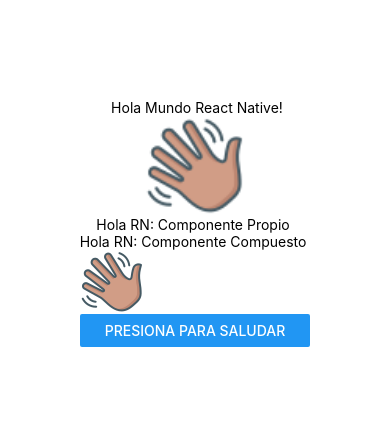
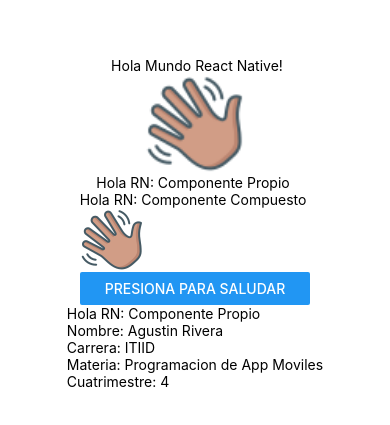
Before and after one commit to Agussgustt/DAM223, a React Native app in the folder miApp/: screen / in a window 390 px wide. Shown: the part 199-624 px from the top of the page. Built offline with nearby package versions, Linux system fonts and the light colour scheme.

Commit message:
prac6 trabajo de tarea

```diff
--- a/miApp/App.js
+++ b/miApp/App.js
@@ -3,6 +3,7 @@ import { StatusBar } from 'expo-status-bar';
 import { StyleSheet, Text, View, Image } from 'react-native';
 import { Saludo } from './components/Saludo';
 import { Saludo2 } from './components/Saludo2';
+import { Perfil } from './components/Perfil';
 
 /* 2- ZONA DE COMPONENTE PRINCIPAL (COMPONENTES O SCREENS) */
 export default function App() {
@@ -15,6 +16,7 @@ export default function App() {
       />
       <Saludo/>
       <Saludo2/>
+      <Perfil/>
       <StatusBar style="auto" />
     </View>
   );
--- /dev/null
+++ b/miApp/components/Perfil.js
@@ -0,0 +1,13 @@
+import { Text, View} from 'react-native';
+
+export const Perfil = () => {
+  return (
+    <View>
+        <Text>Hola RN: Componente Propio </Text>
+        <Text>Nombre: Agustin Rivera </Text>
+        <Text>Carrera: ITIID </Text>
+        <Text>Materia: Programacion de App Moviles</Text>
+        <Text>Cuatrimestre: 4 </Text>
+    </View>
+    );
+}
```
